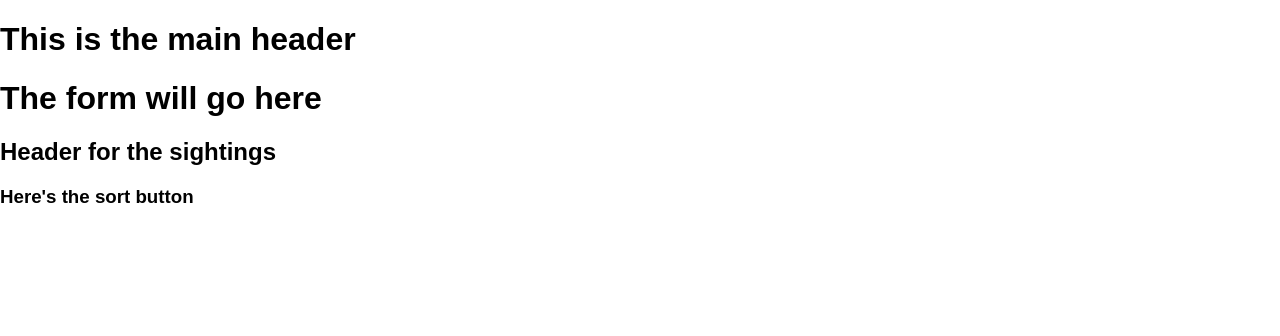
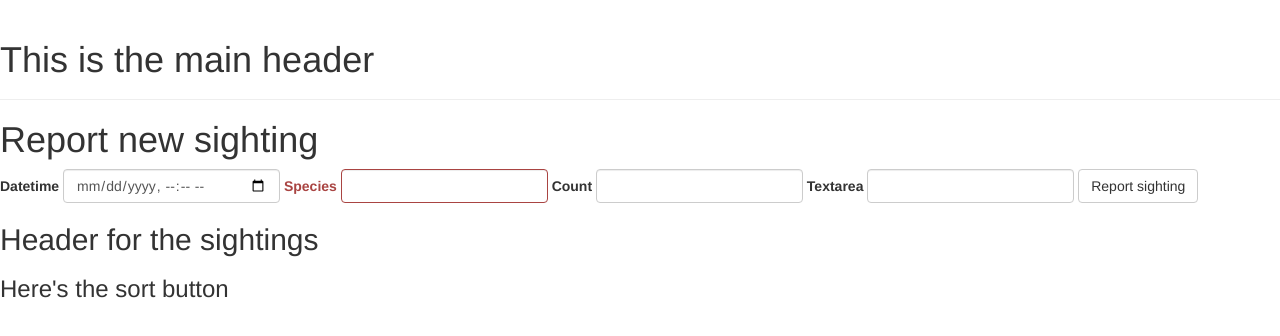
Before and after one commit to jonatanlehtinen/react-app, a React (Create React App) app: page / in a window 1280 px wide. Shown: the top 336 px of the page. Built offline with nearby package versions, Linux system fonts and the light colour scheme; no server answers.

Commit message:
App.js: Add basic form

```diff
--- a/src/App.js
+++ b/src/App.js
@@ -1,5 +1,11 @@
+import 'bootstrap/dist/css/bootstrap.css'
 import React, { Component } from 'react';
-import {PageHeader} from 'react-bootstrap';
+import { PageHeader,
+         Form,
+         FormGroup,
+         ControlLabel,
+         FormControl,
+         Button } from 'react-bootstrap';
 import './App.css';
 
 
@@ -18,12 +24,11 @@ class DuckSightingsList extends Component {
   constructor(props) {
     super(props)
     this.state = {
-      sightings: this.props.sightings
+      sightings: []
     }
-    this.callApi();
   }
 
-  callApi(){
+  componentDidMount() {
     fetch('http://localhost:8081/sightings')
     .then((result) => {
       return result.json();
@@ -45,16 +50,13 @@ class DuckSightingsList extends Component {
 
   render() {
     return (
-      <ul>
-        {this.state.sightings}
-      </ul>
+      <ul>{this.state.sightings}</ul>
     );
   }
 }
 
 class DuckSightingsSortButton extends Component {
   render() {
-    console.log("asdf");
     return (
       <h3>Here's the sort button</h3>
     );
@@ -75,16 +77,77 @@ class DuckSightings extends Component {
       <div>
       <DuckSightingsHeader />
       <DuckSightingsSortButton />
-      <DuckSightingsList sightings = {[]}/>
+      <DuckSightingsList />
       </div>
     );
   }
 }
 
 class ReportSightingForm extends Component {
+  constructor(props) {
+    super(props)
+    this.state = {
+      acceptedSpecies: [],
+      speciesValue: ''
+    }
+    this.handleChange = this.handleChange.bind(this);
+}
+
+  componentDidMount() {
+    fetch('http://localhost:8081/species')
+    .then((result) => {
+      return result.json();
+    }).then((result) => {
+      const species = [];
+      result.forEach((element) => {
+        species.push(element.name);
+      });
+      this.setState({acceptedSpecies: species})
+    });
+  }
+
+  getSpeciesValidationState() {
+    const currentValue = this.state.speciesValue
+    const acceptedSpecies = this.state.acceptedSpecies
+    if (acceptedSpecies.includes(currentValue)) return 'success';
+    else return 'error'
+  }
+
+  handleChange(event) {
+    this.setState({ speciesValue: event.target.value });
+  }
+
   render() {
     return (
-      <h1>The form will go here</h1>
+      <div>
+        <h1>Report new sighting</h1>
+        <Form inline>
+          <FormGroup controlId="reportFormTime">
+            <ControlLabel>Datetime</ControlLabel> {' '}
+            <FormControl type="datetime-local" />
+          </FormGroup>{' '}
+          <FormGroup
+            controlId="reportFormSpecies"
+            validationState={this.getSpeciesValidationState()}
+          >
+            <ControlLabel>Species</ControlLabel>{' '}
+            <FormControl
+              type="textarea"
+              value={this.state.speciesValue}
+              onChange={this.handleChange}
+          />
+          </FormGroup>{' '}
+          <FormGroup controlId="reportFormCount">
+            <ControlLabel>Count</ControlLabel>{' '}
+            <FormControl type="number" />
+          </FormGroup>{' '}
+          <FormGroup controlId="reportFormDescription">
+            <ControlLabel>Textarea</ControlLabel>{' '}
+            <FormControl type="textarea" />
+          </FormGroup>{' '}
+          <Button type="submit">Report sighting</Button>
+        </Form>
+      </div>
     );
   }
 }
```
